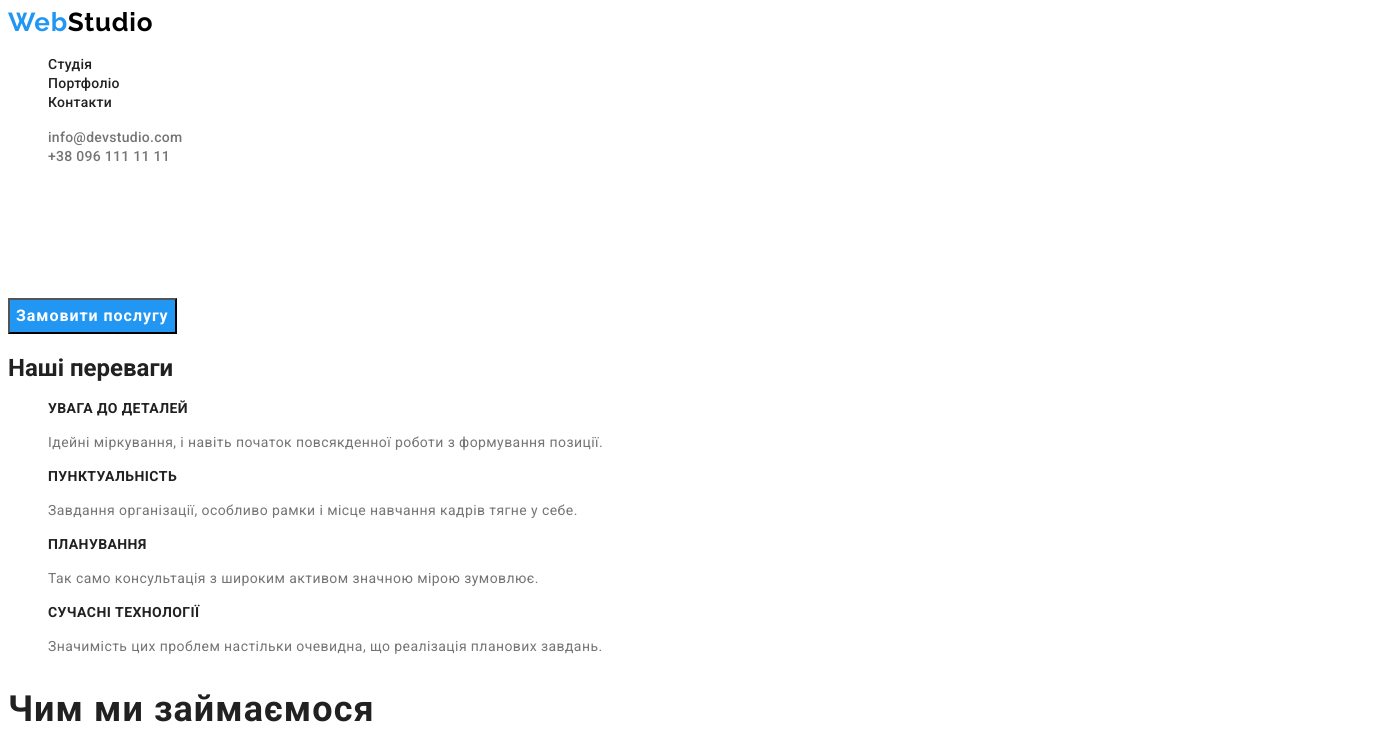
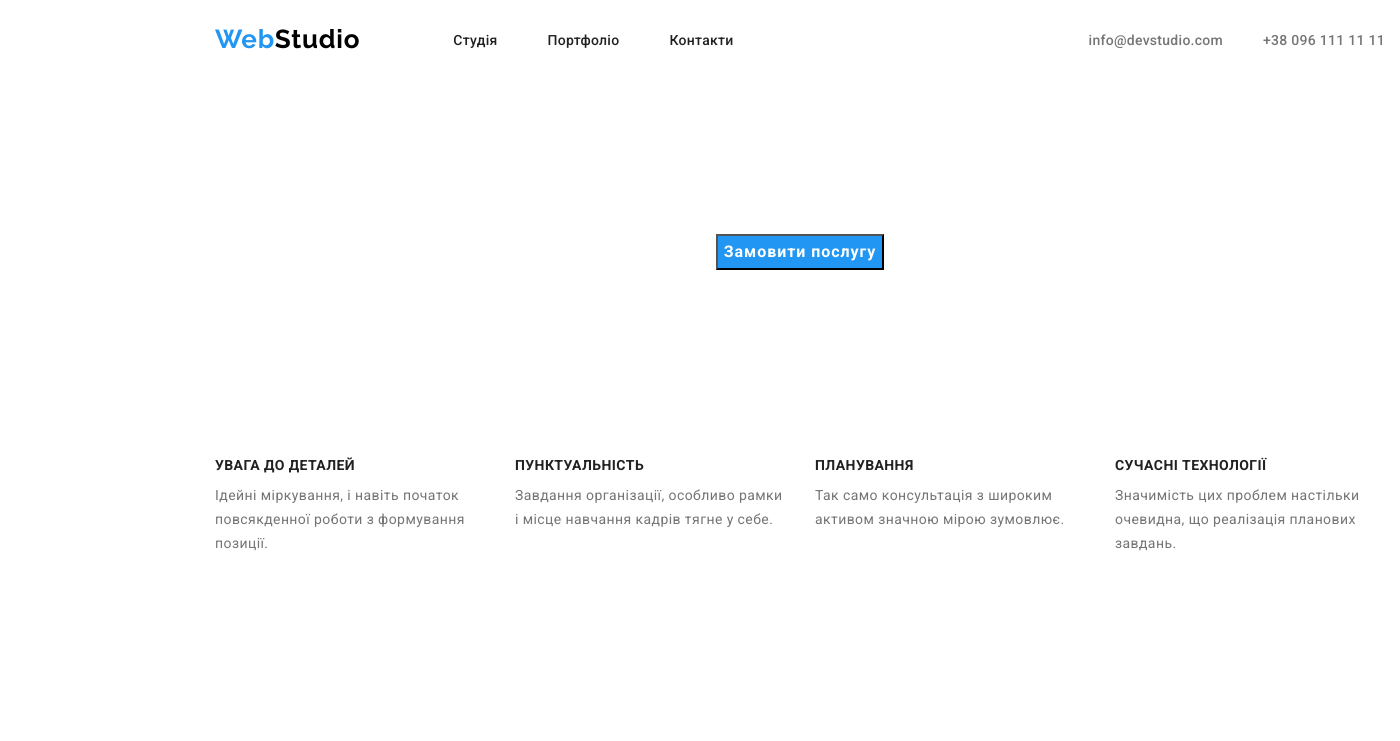
Before and after one commit to symeonm/goit-markup-hw-02, a plain HTML site: page index.html in a window 1280 px wide. Shown: the top 741 px of the page, 1400 px wide, since content can reach past the window. Drawn offline with nearby package versions, Linux system fonts and the light colour scheme.

Commit message:
ДЗ 3 (1)

```diff
--- a/css/styles.css
+++ b/css/styles.css
@@ -1,19 +1,76 @@
 :root {
   --brand-color: #2196f3;
 }
+
 body {
   font-family: Roboto, sans-serif;
   color: #212121;
 }
 
+/* Утиліти */
+
+ul {
+  margin: 0;
+  padding: 0;
+  list-style-type: none;
+}
+
+li {
+  margin: 0;
+  padding: 0;
+}
+
+p {
+  margin: 0;
+  padding: 0;
+}
+
+h1,
+h2,
+h3,
+h4,
+h5,
+h6 {
+  margin: 0;
+  padding: 0;
+}
+
+.container {
+  width: 1200px;
+  padding-left: 15px;
+  padding-right: 15px;
+  margin-right: 200px;
+  margin-left: 200px;
+}
+
+.section {
+  padding-top: 94px;
+  padding-bottom: 94px;
+}
+
+.main-nav {
+  display: flex;
+  align-items: center;
+}
+
 /* Шапка */
+
+.site-logo {
+  display: flex;
+}
+
+.site-logo .logo {
+  display: block;
+  padding-top: 24px;
+  padding-bottom: 25px;
+}
 
 .logo {
   color: #000000;
   font-family: Raleway, sans-serif;
   font-weight: 700;
   font-size: 26px;
-  line-height: 1.15;
+  line-height: 1.19;
   letter-spacing: 0.03em;
   text-decoration: none;
 }
@@ -22,15 +79,27 @@ body {
   color: var(--brand-color);
 }
 
+.nav {
+  margin-left: 93px;
+}
+
 .site-nav {
-  list-style-type: none;
+  display: flex;
+}
+
+.item:not(:last-child) {
+  margin-right: 50px;
 }
 
 .link-nav {
+  display: block;
+  padding-top: 32px;
+  padding-bottom: 32px;
+
   color: #212121;
   font-weight: 500;
   font-size: 14px;
-  line-height: 1.15;
+  line-height: 1.17;
   letter-spacing: 0.02em;
   text-decoration: none;
 }
@@ -40,13 +109,25 @@ body {
   color: var(--brand-color);
 }
 
+.contact {
+  display: flex;
+}
+
 /* Контакти */
 
-.contact {
-  list-style-type: none;
+.tel {
+  margin-left: 40px;
+}
+
+.site-contact {
+  margin-left: auto;
 }
 
 .link-contact {
+  display: block;
+  padding-top: 32px;
+  padding-bottom: 32px;
+
   color: #757575;
   font-weight: 500;
   font-size: 14px;
@@ -62,15 +143,19 @@ body {
 
 /* Герой */
 
-.geroy {
+.hero {
+  padding-top: 94px;
+  padding-bottom: 94px;
+  text-align: center;
 }
 
-.geroy .geroy-title {
+.hero-title {
   color: #ffffff;
   font-weight: 900;
   font-size: 44px;
   line-height: 1.36;
   letter-spacing: 0.06em;
+  margin: 0;
 }
 
 .button-order {
@@ -89,12 +174,25 @@ body {
 }
 
 /* Переваги */
+.invisible-title {
+  display: none;
+}
 
 .benefits {
+  display: flex;
+
   list-style-type: none;
+}
+.benefits .benefits-item {
+  width: 270px;
+}
+.benefits-item:not(:last-child) {
+  margin-right: 30px;
 }
 
 .benefits-title {
+  margin-bottom: 10px;
+
   font-weight: 700;
   font-size: 14px;
   line-height: 1.14;
@@ -109,9 +207,15 @@ body {
   letter-spacing: 0.03em;
 }
 
+.benefits-text:last-child {
+  margin-bottom: 0;
+}
+
 /* Приклади робіт */
 
 .work-title {
+  text-align: center;
+  margin-bottom: 50px;
   font-weight: 700;
   font-size: 36px;
   line-height: 1.16;
@@ -119,12 +223,20 @@ body {
 }
 
 .work {
+  display: flex;
   list-style-type: none;
 }
 
+.work-list:not(:last-child) {
+  margin-right: 30px;
+}
 /* Команда */
 
 .team-title {
+  text-align: center;
+  margin-top: 0;
+  margin-bottom: 50px;
+
   font-weight: 700;
   font-size: 36px;
   line-height: 1.16;
@@ -132,10 +244,18 @@ body {
 }
 
 .team {
+  display: flex;
   list-style-type: none;
 }
 
+.team-list:not(:last-child) {
+  margin-right: 30px;
+}
+
 .name-title {
+  text-align: center;
+  margin-top: 30px;
+
   font-weight: 500;
   font-size: 16px;
   line-height: 1.18;
@@ -143,6 +263,10 @@ body {
 }
 
 .team-text {
+  text-align: center;
+  margin-top: 10px;
+  margin-bottom: 30px;
+
   color: #757575;
   font-weight: 400;
   font-size: 16px;
@@ -152,11 +276,20 @@ body {
 
 /* Підвал */
 
+.footer {
+  margin-top: 60px;
+  margin-bottom: 60px;
+}
+
 .address {
+  margin-top: 28px;
   list-style-type: none;
 }
 
-.location {
+.address-list:not(:last-child) {
+  margin-bottom: 12px;
+}
+.address-list .location {
   color: #ffffff;
   font-style: normal;
   font-size: 14px;
--- a/index.html
+++ b/index.html
@@ -9,85 +9,109 @@
       href="https://fonts.googleapis.com/css2?family=Raleway:wght@700&family=Roboto:wght@400;500;700;900&display=swap"
       rel="stylesheet"
     />
+    <link
+      rel="stylesheet"
+      href="https://cdnjs.cloudflare.com/ajax/libs/modern-normalize/1.1.0/modern-normalize.min.css"
+    />
     <link rel="stylesheet" href="./css/styles.css" />
   </head>
   <body>
     <!--Шапка-->
+
     <header>
+      <div class="container main-nav">
+        <div class="site-logo">
           <a href="./index.html" class="logo"
             ><span class="logo-blue">Web</span>Studio</a
           >
+        </div>
+        <div class="nav">
           <nav>
             <ul class="site-nav">
-          <li>
-            <a href="/goit-markup-hw-02/index.html" class="link-nav">Студія</a>
+              <li class="item">
+                <a href="/goit-markup-hw-02/index.html" class="link-nav"
+                  >Студія</a
+                >
               </li>
-          <li>
+              <li class="item">
                 <a href="/goit-markup-hw-02/portfolio.html" class="link-nav"
                   >Портфоліо</a
                 >
               </li>
-          <li><a href="" class="link-nav">Контакти</a></li>
+              <li class="item"><a href="" class="link-nav">Контакти</a></li>
             </ul>
           </nav>
+        </div>
+
         <!--Контакти-->
+        <div class="site-contact">
           <ul class="contact">
-        <li>
+            <li class="mail">
               <a href="mailto:info@devstudio.com" class="link-contact"
                 >info@devstudio.com</a
               >
             </li>
-        <li>
-          <a href="tel:+380961111111" class="link-contact">+38 096 111 11 11</a>
+            <li class="tel">
+              <a href="tel:+380961111111" class="link-contact"
+                >+38 096 111 11 11</a
+              >
             </li>
           </ul>
+        </div>
+      </div>
     </header>
+
     <main>
       <!--Герой-->
-      <section class="geroy">
-        <h1 class="geroy-title">ЕФЕКТИВНІ РІШЕННЯ ДЛЯ ВАШОГО БІЗНЕСУ</h1>
+      <section class="hero">
+        <div class="container">
+          <h1 class="hero-title">ЕФЕКТИВНІ РІШЕННЯ ДЛЯ ВАШОГО БІЗНЕСУ</h1>
           <button type="button" class="button-order">
             <span class="order-service">Замовити послугу</span>
           </button>
+        </div>
       </section>
       <!--Переваги-->
-      <section>
-        <h2>Наші переваги</h2>
+      <section class="section">
+        <div class="container">
+          <h2 class="invisible-title">Наші переваги</h2>
           <ul class="benefits">
-          <li>
+            <li class="benefits-item">
               <h3 class="benefits-title">УВАГА ДО ДЕТАЛЕЙ</h3>
               <p class="benefits-text">
                 Ідейні міркування, і навіть початок повсякденної роботи з
                 формування позиції.
               </p>
             </li>
-          <li>
+            <li class="benefits-item">
               <h3 class="benefits-title">ПУНКТУАЛЬНІСТЬ</h3>
               <p class="benefits-text">
-              Завдання організації, особливо рамки і місце навчання кадрів тягне
-              у себе.
+                Завдання організації, особливо рамки і місце навчання кадрів
+                тягне у себе.
               </p>
             </li>
-          <li>
+            <li class="benefits-item">
               <h3 class="benefits-title">ПЛАНУВАННЯ</h3>
               <p class="benefits-text">
                 Так само консультація з широким активом значною мірою зумовлює.
               </p>
             </li>
-          <li>
+            <li class="benefits-item">
               <h3 class="benefits-title">СУЧАСНІ ТЕХНОЛОГІЇ</h3>
               <p class="benefits-text">
-              Значимість цих проблем настільки очевидна, що реалізація планових
-              завдань.
+                Значимість цих проблем настільки очевидна, що реалізація
+                планових завдань.
               </p>
             </li>
           </ul>
+        </div>
       </section>
       <!--Приклади робіт-->
-      <section>
+      <section class="section">
+        <div class="container">
           <h2 class="work-title">Чим ми займаємося</h2>
           <ul class="work">
-          <li>
+            <li class="work-list">
               <img
                 src="./images/image1.jpg"
                 alt="Десктопні додатки"
@@ -95,7 +119,7 @@
                 height="294"
               />
             </li>
-          <li>
+            <li class="work-list">
               <img
                 src="./images/image2.jpg"
                 alt="Мобільні додатки"
@@ -103,7 +127,7 @@
                 height="294"
               />
             </li>
-          <li>
+            <li class="work-list">
               <img
                 src="./images/image3.jpg"
                 alt="Дизайнерські рішення"
@@ -112,22 +136,25 @@
               />
             </li>
           </ul>
+        </div>
       </section>
       <!--Команда-->
-      <section>
+      <section class="section">
+        <div class="container">
           <h2 class="team-title">Наша команда</h2>
           <ul class="team">
-          <li>
+            <li class="team-list">
               <img
                 src="./images/image4.jpg"
                 alt="Ігор Дем'яненко Product Designer"
                 width="270"
                 height="260"
               />
+
               <h3 class="name-title">Ігор Дем'яненко</h3>
               <p class="team-text">Product Designer</p>
             </li>
-          <li>
+            <li class="team-list">
               <img
                 src="./images/image5.jpg"
                 alt="Ольга Рєпіна Frontend Developer"
@@ -137,7 +164,7 @@
               <h3 class="name-title">Ольга Рєпіна</h3>
               <p class="team-text">Frontend Developer</p>
             </li>
-          <li>
+            <li class="team-list">
               <img
                 src="./images/image6.jpg"
                 alt="Микола Тарасов Marketing"
@@ -147,7 +174,7 @@
               <h3 class="name-title">Микола Тарасов</h3>
               <p class="team-text">Marketing</p>
             </li>
-          <li>
+            <li class="team-list">
               <img
                 src="./images/image7.jpg"
                 alt="Михайло Єрмаков UI Designer"
@@ -158,32 +185,39 @@
               <p class="team-text">UI Designer</p>
             </li>
           </ul>
+        </div>
       </section>
     </main>
     <!--Підвал-->
-    <footer class="footer">
+    <footer>
+      <div class="container">
+        <div class="footer">
           <a href="./index.html" class="logo"
             ><span class="logo-blue">Web</span>Studio</a
           >
           <address>
             <ul class="address">
-          <li>
+              <li class="address-list">
                 <a
                   href="https://maps.app.goo.gl/EAC9ULixdkPasdqL6?g_st=ic"
                   class="location"
                   >м. Київ, пр-т Лесі Українки, 26</a
                 >
               </li>
-          <li>
+              <li class="address-list">
                 <a class="contact-footer" href="info@devstudio.com"
                   >info@devstudio.com</a
                 >
               </li>
-          <li>
-            <a class="contact-footer" href="+380961111111">+38 096 111 11 11</a>
+              <li class="address-list">
+                <a class="contact-footer" href="+380961111111"
+                  >+38 096 111 11 11</a
+                >
               </li>
             </ul>
           </address>
+        </div>
+      </div>
     </footer>
   </body>
 </html>
```
Also changed, not shown: portfolio.html (+4 -0 lines). Lines whose indentation alone changed are shown as unchanged.
